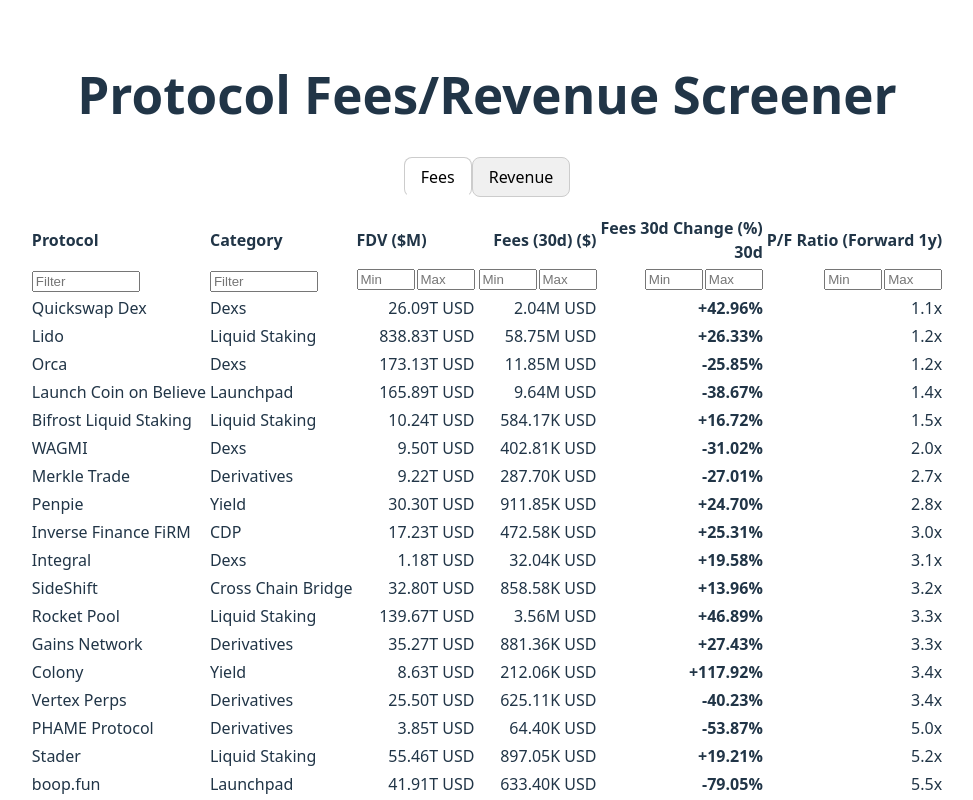
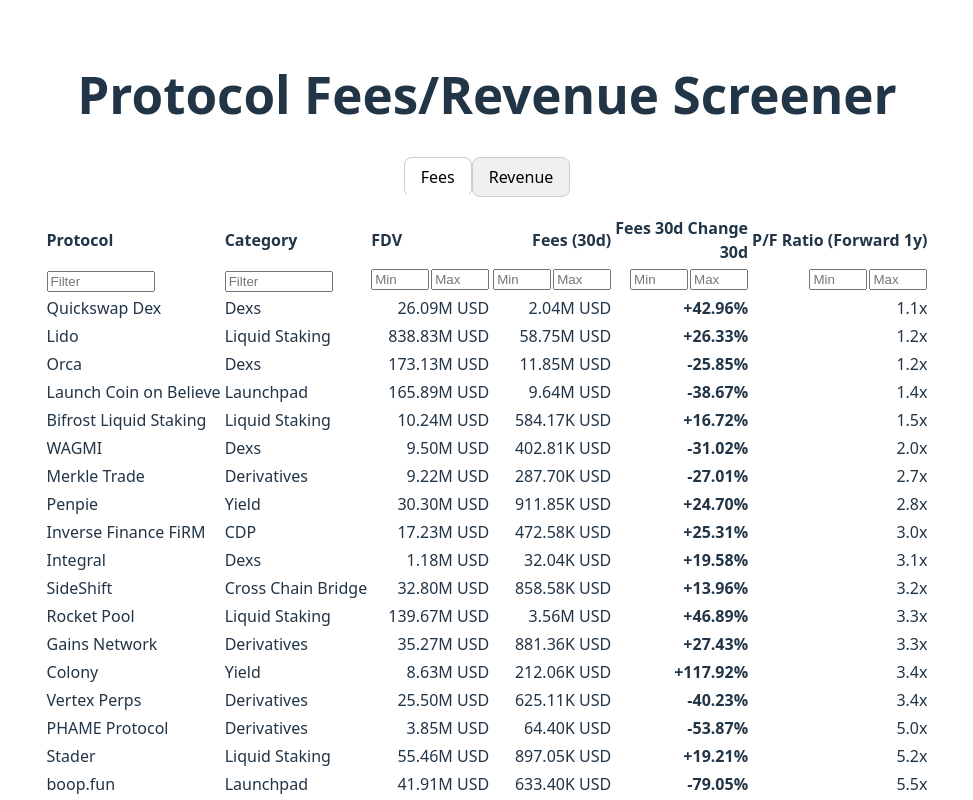
Before and after one commit to lequangphu/crypto-screener, a React (Vite) app in the folder dashboard/: page / in a window 1280 px wide. Shown: the top 800 px of the page, without its empty margins (153-1126 px from the left). Built offline with nearby package versions, Linux system fonts and the light colour scheme.

Commit message:
fix: correct FDV/fees/revenue formatting, remove unit notes from column labels, ensure 30d change color

```diff
--- a/dashboard/src/App.jsx
+++ b/dashboard/src/App.jsx
@@ -5,17 +5,17 @@
 const FEES_COLUMNS = [
   { key: 'protocol_name', label: 'Protocol', type: 'text' },
   { key: 'category', label: 'Category', type: 'text' },
-  { key: 'fully_diluted_market_cap', label: 'FDV ($M)', type: 'fdv_million' },
-  { key: 'fees_30d', label: 'Fees (30d) ($)', type: 'currency' },
-  { key: 'fees_30d_change', label: 'Fees 30d Change (%)', type: 'number' },
+  { key: 'fully_diluted_market_cap', label: 'FDV', type: 'fdv_million' },
+  { key: 'fees_30d', label: 'Fees (30d)', type: 'currency' },
+  { key: 'fees_30d_change', label: 'Fees 30d Change', type: 'number' },
   { key: 'pf_ratio_forward_1y', label: 'P/F Ratio (Forward 1y)', type: 'ratio' },
 ];
 const REVENUE_COLUMNS = [
   { key: 'protocol_name', label: 'Protocol', type: 'text' },
   { key: 'category', label: 'Category', type: 'text' },
-  { key: 'fully_diluted_market_cap', label: 'FDV ($M)', type: 'fdv_million' },
-  { key: 'revenue_30d', label: 'Revenue (30d) ($)', type: 'currency' },
-  { key: 'revenue_30d_change', label: 'Revenue 30d Change (%)', type: 'number' },
+  { key: 'fully_diluted_market_cap', label: 'FDV', type: 'fdv_million' },
+  { key: 'revenue_30d', label: 'Revenue (30d)', type: 'currency' },
+  { key: 'revenue_30d_change', label: 'Revenue 30d Change', type: 'number' },
   { key: 'pr_ratio_forward_1y', label: 'P/R Ratio (Forward 1y)', type: 'ratio' },
 ];
 
@@ -187,7 +187,7 @@
                       formatPercentChange(row[col.key])
                     ) : col.type === 'fdv_million' && row[col.key] != null ? (
                       <span>
-                        {formatCompactUSD(row[col.key] * 1_000_000)} <span className="usd-label">USD</span>
+                        {formatCompactUSD(row[col.key])} <span className="usd-label">USD</span>
                       </span>
                     ) : col.type === 'currency' && row[col.key] != null ? (
                       <span>
```
